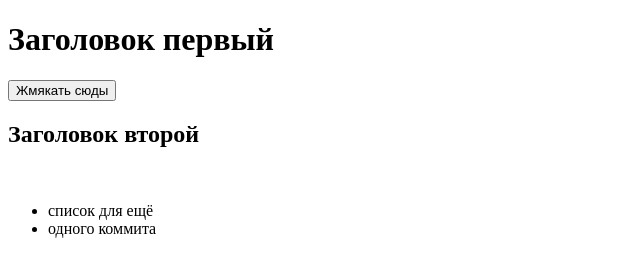
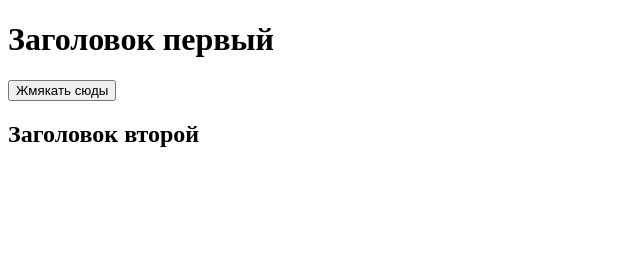
Before and after one commit to kirillorlo/internet_shop_git, a plain HTML site: page index.html in a window 1280 px wide. Shown: the whole page, without its empty margins (0-640 px from the left). Drawn offline with Linux system fonts and the light colour scheme.

Commit message:
reset mixed

```diff
--- a/index.html
+++ b/index.html
@@ -9,10 +9,5 @@
     <h1>Заголовок первый</h1>
     <button>Жмякать сюды</button>
     <h2>Заголовок второй</h2>
-    <br>
-    <ul>
-        <li>список для ещё</li>
-        <li>одного коммита</li>
-      </ul>
 </body>
 </html>
```
